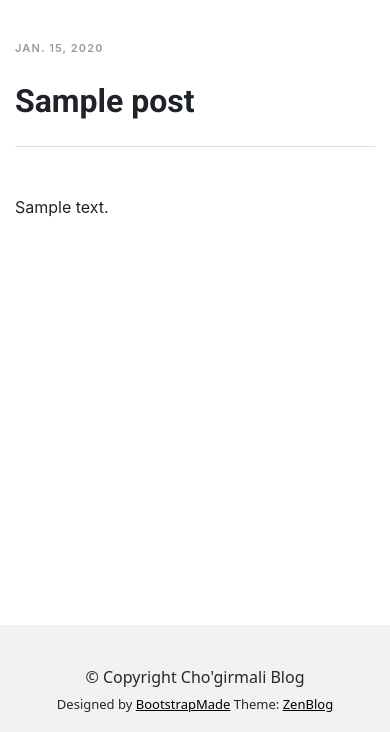
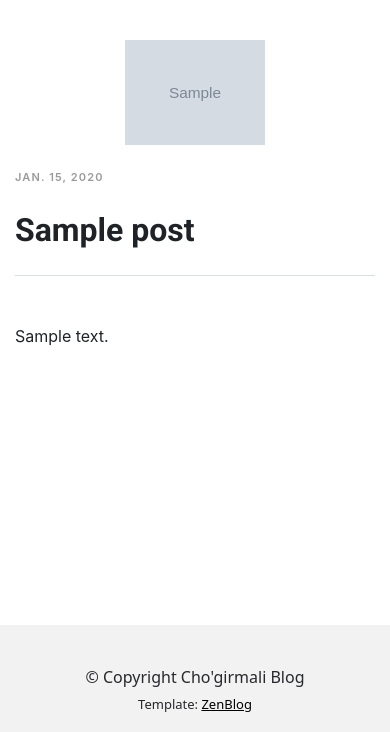
Before and after one commit to ChogirmaliYigit/chogirmali-blog, a Django app: page /post/1 in a window 390 px wide. Shown: the part 90-822 px from the top of the page. Run offline with Django 4.2, Linux system fonts and the light colour scheme; tables that the repository leaves empty hold one stand-in row (values such as "Sample post"); grey boxes marked "Sample" are stand-in pictures; parts of the project's set-up code (start-up, migrations or seed data) failed here and were passed over; some libraries are stand-ins or nearby versions.

Commit message:
fix: some responsibility problems

```diff
--- a/blog/views.py
+++ b/blog/views.py
@@ -70,9 +70,11 @@ class SearchView(TemplateView):
 
     def get(self, request):
         query = request.GET.get("query")
-        results = Post.objects.filter(Q(title__icontains=query) | Q(content__icontains=query))
-        if not request.user.is_authenticated and not request.user.is_staff:
-            results = results.filter(status=PRODUCTION)
+        results = []
+        if query:
+            results = Post.objects.filter(Q(title__icontains=query) | Q(content__icontains=query))
+            if not request.user.is_authenticated and not request.user.is_staff:
+                results = results.filter(status=PRODUCTION)
         return render(request, self.template_name, {"results": results, "query": query})
 
 
--- a/templates/blog/post_detail.html
+++ b/templates/blog/post_detail.html
@@ -1,4 +1,21 @@
 {% extends 'base.html' %}
+{% load static %}
+
+{% block extra_styles %}
+<style>
+  .container .row img.post-img {
+    width: auto;
+    height: 50%;
+  }
+
+  @media (max-width: 1279px) {
+    .container .row img.post-img {
+      width: 50%;
+      height: auto;
+    }
+  }
+</style>
+{% endblock extra_styles %}
 
 {% block content %}
   <main id="main">
@@ -7,6 +24,9 @@
         <div class="row">
           <div class="col-md-12 post-content" data-aos="fade-up">
             <div class="single-post markdown-body">
+              <figure class="my-4 text-center">
+                <img src="{% if post.image %}{{ post.image.url }}{% else %}{% static 'assets/img/no-image.jpeg' %}{% endif %}" alt="{{ post.formatted_title|striptags|safe }}" title="{{ post.formatted_title|striptags|safe }}" class="img-fluid post-img">
+              </figure>
               <div class="post-meta">
                 <!-- <span class="date">Business</span>
                 <span class="mx-1">&bullet;</span> -->
--- a/templates/blog/search.html
+++ b/templates/blog/search.html
@@ -34,7 +34,7 @@
             {% for result in results %}
               <div class="d-md-flex post-entry-2 small-img">
                 <div class="me-4 thumbnail text-sm-center">
-                  <img src="{% if result.image %} {{ result.image.url }} {% else %} {% static 'assets/img/no-image.jpeg' %} {% endif %}" alt="{{ result.title|striptags|safe }}" title="{{ result.title|striptags|safe }}" class="post-img img-fluid">
+                  <img src="{% if result.image %} {{ result.image.url }} {% else %} {% static 'assets/img/no-image.jpeg' %} {% endif %}" alt="{{ result.formatted_title|safe }}" title="{{ result.formatted_title|safe }}" class="post-img img-fluid">
                 </div>
                 <div>
                   <div class="post-meta">
@@ -42,8 +42,8 @@
                     <span class="mx-1">&bullet;</span> -->
                     <span class="date">{{ result.updated_at|date }}</span>
                   </div>
-                  <h3><a href="{% url 'post-detail' result.pk %}">{{ result.title|striptags|safe|truncatechars:40 }}</a></h3>
-                  <p>{{ result.content|striptags|safe|truncatechars:200 }}</p>
+                  <h3><a href="{% url 'post-detail' result.pk %}">{{ result.formatted_title|safe|truncatechars:40 }}</a></h3>
+                  <p>{{ result.formatted_content|safe|truncatechars:100 }}</p>
                 </div>
               </div>
             {% empty %}
--- a/templates/includes/footer.html
+++ b/templates/includes/footer.html
@@ -7,8 +7,7 @@
                         © Copyright <strong><span>Cho'girmali Blog</span></strong>
                     </div>
                     <div class="credits">
-                        Designed by <a href="https://bootstrapmade.com/">BootstrapMade</a>
-                        Theme: <a href="https://bootstrapmade.com/zenblog-bootstrap-blog-template/">ZenBlog</a>
+                        Template: <a href="https://bootstrapmade.com/zenblog-bootstrap-blog-template/">ZenBlog</a>
                     </div>
                 </div>
 
```
Also changed, not shown: static/assets/css/dark-mode.css (+4 -4 lines), templates/blog/blog.html (+9 -1 lines).
